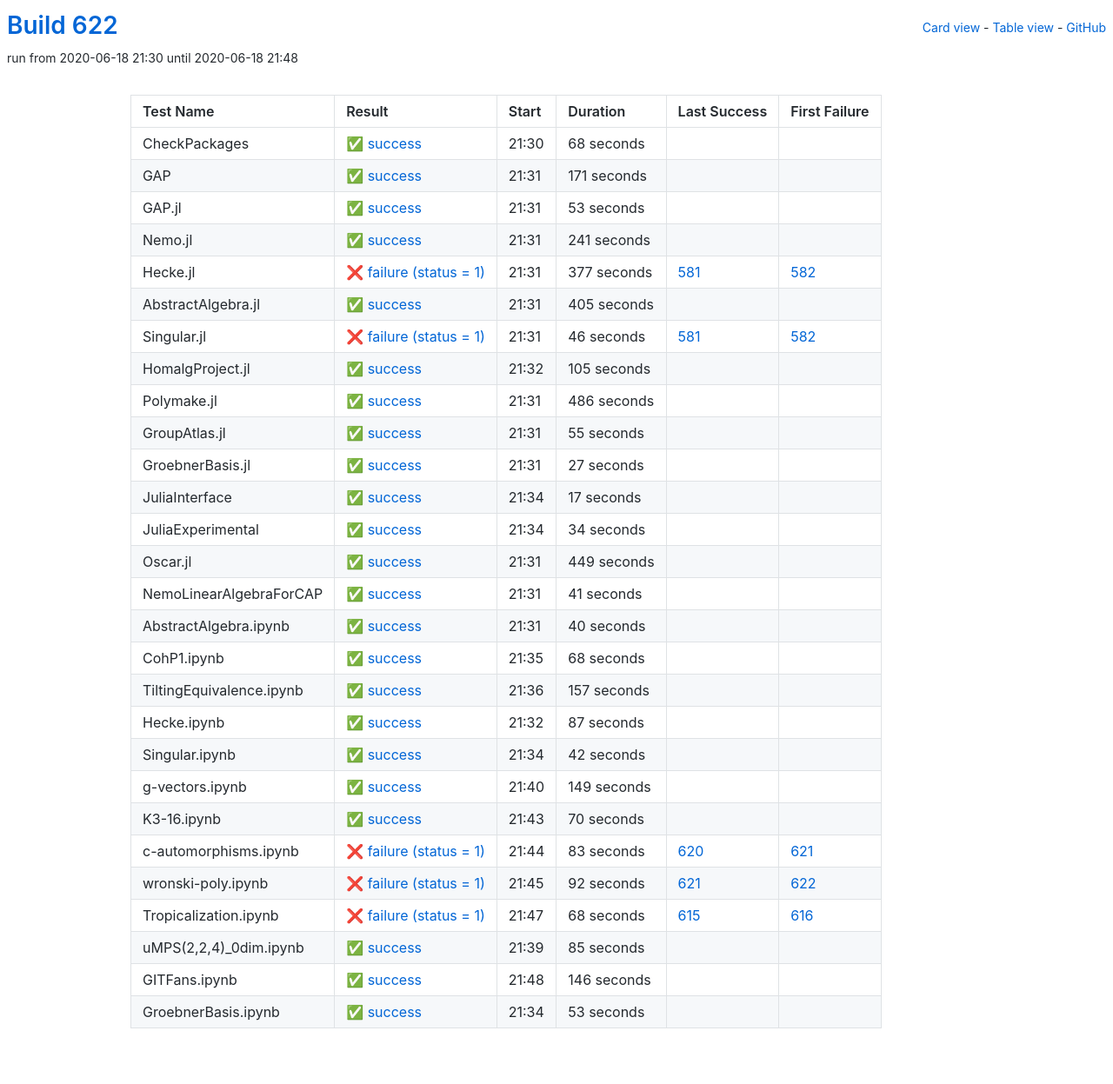
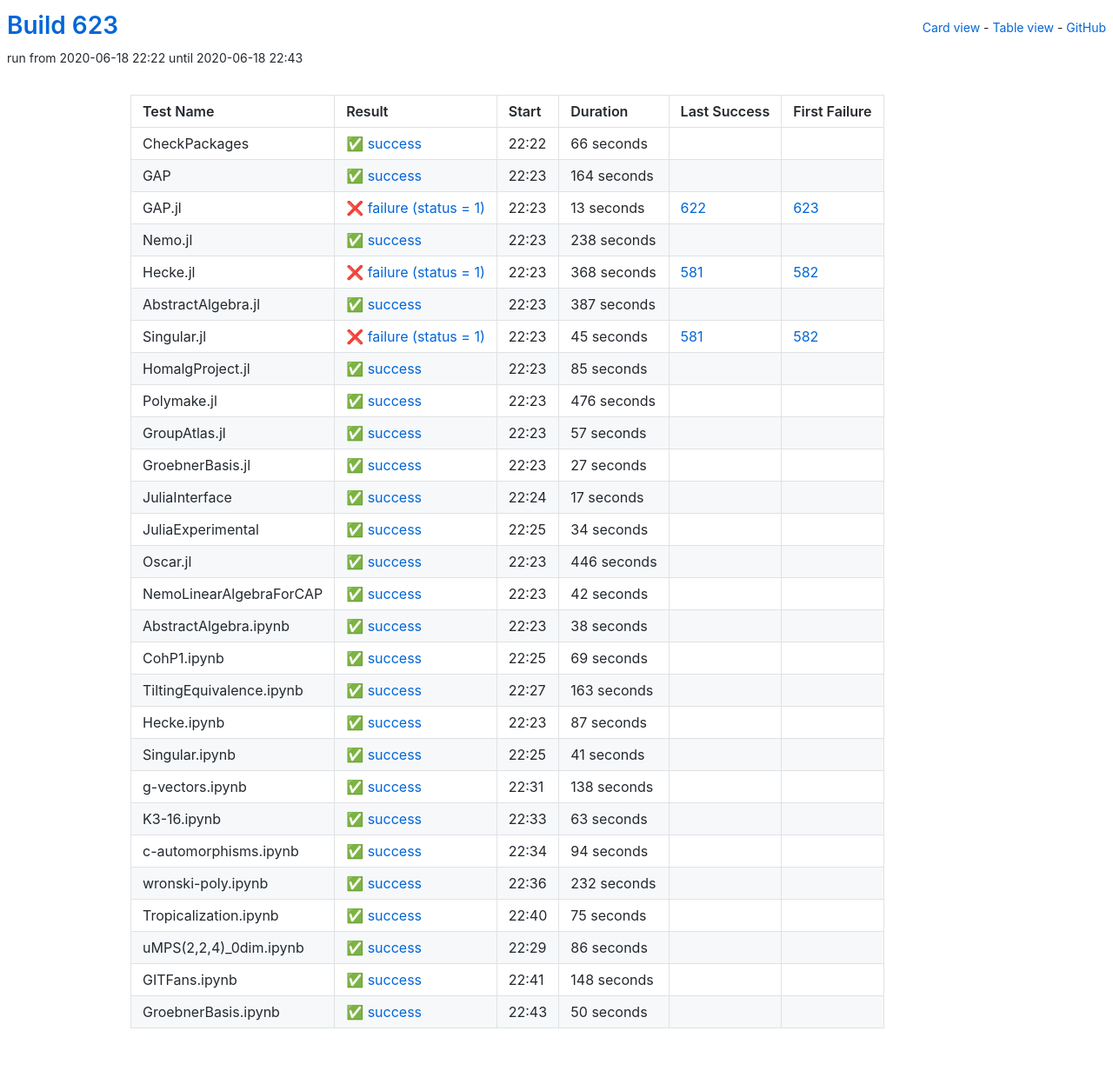
Before and after one commit to oscar-system/oscar-ci-status-1.4, a Jekyll site: the page built from table.html, in a window 1280 px wide. Shown: the whole page at 87% size. Built offline with Jekyll 4.4.1, drawn with Linux system fonts in a browser that asks for light colours.

Commit message:
Build #623

```diff
--- a/_data/ci.yml
+++ b/_data/ci.yml
@@ -1,6 +1,6 @@
 ---
-build: 622
-build_url: https://oscarci.mathematik.uni-kl.de/job/oscar-julia-1.4/622/
+build: 623
+build_url: https://oscarci.mathematik.uni-kl.de/job/oscar-julia-1.4/623/
 job: oscar-julia-1.4
 organization: oscar-system
 repo: oscar-ci-status-1.4
@@ -8,128 +8,128 @@ repourl: https://github.com/oscar-system/oscar-ci-status-1.4
 tests:
 - name: CheckPackages
   id: checkpackages
-  log: https://oscarci.mathematik.uni-kl.de/job/oscar-julia-1.4/622/artifact/logs/build-622/CheckPackages.log
-  start: 2020-06-18 21:30
+  log: https://oscarci.mathematik.uni-kl.de/job/oscar-julia-1.4/623/artifact/logs/build-623/CheckPackages.log
+  start: 2020-06-18 22:22
   success: true
   exitcode: 0
   status: success
-  duration: 68
+  duration: 66
   last_success: false
   last_success_url:
   first_failure: false
   first_failure_url:
 - name: GAP
   id: gap
-  log: https://oscarci.mathematik.uni-kl.de/job/oscar-julia-1.4/622/artifact/logs/build-622/GAP.log
-  start: 2020-06-18 21:31
+  log: https://oscarci.mathematik.uni-kl.de/job/oscar-julia-1.4/623/artifact/logs/build-623/GAP.log
+  start: 2020-06-18 22:23
   success: true
   exitcode: 0
   status: success
-  duration: 171
+  duration: 164
   last_success: false
   last_success_url:
   first_failure: false
   first_failure_url:
 - name: GAP.jl
   id: gap-jl
-  log: https://oscarci.mathematik.uni-kl.de/job/oscar-julia-1.4/622/artifact/logs/build-622/GAP.jl.log
-  start: 2020-06-18 21:31
+  log: https://oscarci.mathematik.uni-kl.de/job/oscar-julia-1.4/623/artifact/logs/build-623/GAP.jl.log
+  start: 2020-06-18 22:23
+  success: false
+  exitcode: 1
+  status: failure
+  duration: 13
+  last_success: 622
+  last_success_url: https://oscarci.mathematik.uni-kl.de/job/oscar-julia-1.4/622/
+  first_failure: 623
+  first_failure_url: https://oscarci.mathematik.uni-kl.de/job/oscar-julia-1.4/623/
+- name: Nemo.jl
+  id: nemo-jl
+  log: https://oscarci.mathematik.uni-kl.de/job/oscar-julia-1.4/623/artifact/logs/build-623/Nemo.jl.log
+  start: 2020-06-18 22:23
   success: true
   exitcode: 0
   status: success
-  duration: 53
-  last_success: false
-  last_success_url:
-  first_failure: false
-  first_failure_url:
-- name: Nemo.jl
-  id: nemo-jl
-  log: https://oscarci.mathematik.uni-kl.de/job/oscar-julia-1.4/622/artifact/logs/build-622/Nemo.jl.log
-  start: 2020-06-18 21:31
-  success: true
-  exitcode: 0
-  status: success
-  duration: 241
+  duration: 238
   last_success: false
   last_success_url:
   first_failure: false
   first_failure_url:
 - name: Hecke.jl
   id: hecke-jl
-  log: https://oscarci.mathematik.uni-kl.de/job/oscar-julia-1.4/622/artifact/logs/build-622/Hecke.jl.log
-  start: 2020-06-18 21:31
+  log: https://oscarci.mathematik.uni-kl.de/job/oscar-julia-1.4/623/artifact/logs/build-623/Hecke.jl.log
+  start: 2020-06-18 22:23
   success: false
   exitcode: 1
   status: failure
-  duration: 377
+  duration: 368
   last_success: 581
   last_success_url: https://oscarci.mathematik.uni-kl.de/job/oscar-julia-1.4/581/
   first_failure: 582
   first_failure_url: https://oscarci.mathematik.uni-kl.de/job/oscar-julia-1.4/582/
 - name: AbstractAlgebra.jl
   id: abstractalgebra-jl
-  log: https://oscarci.mathematik.uni-kl.de/job/oscar-julia-1.4/622/artifact/logs/build-622/AbstractAlgebra.jl.log
-  start: 2020-06-18 21:31
+  log: https://oscarci.mathematik.uni-kl.de/job/oscar-julia-1.4/623/artifact/logs/build-623/AbstractAlgebra.jl.log
+  start: 2020-06-18 22:23
   success: true
   exitcode: 0
   status: success
-  duration: 405
+  duration: 387
   last_success: false
   last_success_url:
   first_failure: false
   first_failure_url:
 - name: Singular.jl
   id: singular-jl
-  log: https://oscarci.mathematik.uni-kl.de/job/oscar-julia-1.4/622/artifact/logs/build-622/Singular.jl.log
-  start: 2020-06-18 21:31
+  log: https://oscarci.mathematik.uni-kl.de/job/oscar-julia-1.4/623/artifact/logs/build-623/Singular.jl.log
+  start: 2020-06-18 22:23
   success: false
   exitcode: 1
   status: failure
-  duration: 46
+  duration: 45
   last_success: 581
   last_success_url: https://oscarci.mathematik.uni-kl.de/job/oscar-julia-1.4/581/
   first_failure: 582
   first_failure_url: https://oscarci.mathematik.uni-kl.de/job/oscar-julia-1.4/582/
 - name: HomalgProject.jl
   id: homalgproject-jl
-  log: https://oscarci.mathematik.uni-kl.de/job/oscar-julia-1.4/622/artifact/logs/build-622/HomalgProject.jl.log
-  start: 2020-06-18 21:32
+  log: https://oscarci.mathematik.uni-kl.de/job/oscar-julia-1.4/623/artifact/logs/build-623/HomalgProject.jl.log
+  start: 2020-06-18 22:23
   success: true
   exitcode: 0
   status: success
-  duration: 105
+  duration: 85
   last_success: false
   last_success_url:
   first_failure: false
   first_failure_url:
 - name: Polymake.jl
   id: polymake-jl
-  log: https://oscarci.mathematik.uni-kl.de/job/oscar-julia-1.4/622/artifact/logs/build-622/Polymake.jl.log
-  start: 2020-06-18 21:31
+  log: https://oscarci.mathematik.uni-kl.de/job/oscar-julia-1.4/623/artifact/logs/build-623/Polymake.jl.log
+  start: 2020-06-18 22:23
   success: true
   exitcode: 0
   status: success
-  duration: 486
+  duration: 476
   last_success: false
   last_success_url:
   first_failure: false
   first_failure_url:
 - name: GroupAtlas.jl
   id: groupatlas-jl
-  log: https://oscarci.mathematik.uni-kl.de/job/oscar-julia-1.4/622/artifact/logs/build-622/GroupAtlas.jl.log
-  start: 2020-06-18 21:31
+  log: https://oscarci.mathematik.uni-kl.de/job/oscar-julia-1.4/623/artifact/logs/build-623/GroupAtlas.jl.log
+  start: 2020-06-18 22:23
   success: true
   exitcode: 0
   status: success
-  duration: 55
+  duration: 57
   last_success: false
   last_success_url:
   first_failure: false
   first_failure_url:
 - name: GroebnerBasis.jl
   id: groebnerbasis-jl
-  log: https://oscarci.mathematik.uni-kl.de/job/oscar-julia-1.4/622/artifact/logs/build-622/GroebnerBasis.jl.log
-  start: 2020-06-18 21:31
+  log: https://oscarci.mathematik.uni-kl.de/job/oscar-julia-1.4/623/artifact/logs/build-623/GroebnerBasis.jl.log
+  start: 2020-06-18 22:23
   success: true
   exitcode: 0
   status: success
@@ -140,8 +140,8 @@ tests:
   first_failure_url:
 - name: JuliaInterface
   id: juliainterface
-  log: https://oscarci.mathematik.uni-kl.de/job/oscar-julia-1.4/622/artifact/logs/build-622/JuliaInterface.log
-  start: 2020-06-18 21:34
+  log: https://oscarci.mathematik.uni-kl.de/job/oscar-julia-1.4/623/artifact/logs/build-623/JuliaInterface.log
+  start: 2020-06-18 22:24
   success: true
   exitcode: 0
   status: success
@@ -152,8 +152,8 @@ tests:
   first_failure_url:
 - name: JuliaExperimental
   id: juliaexperimental
-  log: https://oscarci.mathematik.uni-kl.de/job/oscar-julia-1.4/622/artifact/logs/build-622/JuliaExperimental.log
-  start: 2020-06-18 21:34
+  log: https://oscarci.mathematik.uni-kl.de/job/oscar-julia-1.4/623/artifact/logs/build-623/JuliaExperimental.log
+  start: 2020-06-18 22:25
   success: true
   exitcode: 0
   status: success
@@ -164,68 +164,68 @@ tests:
   first_failure_url:
 - name: Oscar.jl
   id: oscar-jl
-  log: https://oscarci.mathematik.uni-kl.de/job/oscar-julia-1.4/622/artifact/logs/build-622/Oscar.jl.log
-  start: 2020-06-18 21:31
+  log: https://oscarci.mathematik.uni-kl.de/job/oscar-julia-1.4/623/artifact/logs/build-623/Oscar.jl.log
+  start: 2020-06-18 22:23
   success: true
   exitcode: 0
   status: success
-  duration: 449
+  duration: 446
   last_success: false
   last_success_url:
   first_failure: false
   first_failure_url:
 - name: NemoLinearAlgebraForCAP
   id: nemolinearalgebraforcap
-  log: https://oscarci.mathematik.uni-kl.de/job/oscar-julia-1.4/622/artifact/logs/build-622/NemoLinearAlgebraForCAP.log
-  start: 2020-06-18 21:31
+  log: https://oscarci.mathematik.uni-kl.de/job/oscar-julia-1.4/623/artifact/logs/build-623/NemoLinearAlgebraForCAP.log
+  start: 2020-06-18 22:23
   success: true
   exitcode: 0
   status: success
-  duration: 41
+  duration: 42
   last_success: false
   last_success_url:
   first_failure: false
   first_failure_url:
 - name: AbstractAlgebra.ipynb
   id: abstractalgebra-ipynb
-  log: https://oscarci.mathematik.uni-kl.de/job/oscar-julia-1.4/622/artifact/logs/build-622/AbstractAlgebra.ipynb.log
-  start: 2020-06-18 21:31
+  log: https://oscarci.mathematik.uni-kl.de/job/oscar-julia-1.4/623/artifact/logs/build-623/AbstractAlgebra.ipynb.log
+  start: 2020-06-18 22:23
   success: true
   exitcode: 0
   status: success
-  duration: 40
+  duration: 38
   last_success: false
   last_success_url:
   first_failure: false
   first_failure_url:
 - name: CohP1.ipynb
   id: cohp1-ipynb
-  log: https://oscarci.mathematik.uni-kl.de/job/oscar-julia-1.4/622/artifact/logs/build-622/CohP1.ipynb.log
-  start: 2020-06-18 21:35
+  log: https://oscarci.mathematik.uni-kl.de/job/oscar-julia-1.4/623/artifact/logs/build-623/CohP1.ipynb.log
+  start: 2020-06-18 22:25
   success: true
   exitcode: 0
   status: success
-  duration: 68
+  duration: 69
   last_success: false
   last_success_url:
   first_failure: false
   first_failure_url:
 - name: TiltingEquivalence.ipynb
   id: tiltingequivalence-ipynb
-  log: https://oscarci.mathematik.uni-kl.de/job/oscar-julia-1.4/622/artifact/logs/build-622/TiltingEquivalence.ipynb.log
-  start: 2020-06-18 21:36
+  log: https://oscarci.mathematik.uni-kl.de/job/oscar-julia-1.4/623/artifact/logs/build-623/TiltingEquivalence.ipynb.log
+  start: 2020-06-18 22:27
   success: true
   exitcode: 0
   status: success
-  duration: 157
+  duration: 163
   last_success: false
   last_success_url:
   first_failure: false
   first_failure_url:
 - name: Hecke.ipynb
   id: hecke-ipynb
-  log: https://oscarci.mathematik.uni-kl.de/job/oscar-julia-1.4/622/artifact/logs/build-622/Hecke.ipynb.log
-  start: 2020-06-18 21:32
+  log: https://oscarci.mathematik.uni-kl.de/job/oscar-julia-1.4/623/artifact/logs/build-623/Hecke.ipynb.log
+  start: 2020-06-18 22:23
   success: true
   exitcode: 0
   status: success
@@ -236,108 +236,108 @@ tests:
   first_failure_url:
 - name: Singular.ipynb
   id: singular-ipynb
-  log: https://oscarci.mathematik.uni-kl.de/job/oscar-julia-1.4/622/artifact/logs/build-622/Singular.ipynb.log
-  start: 2020-06-18 21:34
+  log: https://oscarci.mathematik.uni-kl.de/job/oscar-julia-1.4/623/artifact/logs/build-623/Singular.ipynb.log
+  start: 2020-06-18 22:25
   success: true
   exitcode: 0
   status: success
-  duration: 42
+  duration: 41
   last_success: false
   last_success_url:
   first_failure: false
   first_failure_url:
 - name: g-vectors.ipynb
   id: g-vectors-ipynb
-  log: https://oscarci.mathematik.uni-kl.de/job/oscar-julia-1.4/622/artifact/logs/build-622/g-vectors.ipynb.log
-  start: 2020-06-18 21:40
+  log: https://oscarci.mathematik.uni-kl.de/job/oscar-julia-1.4/623/artifact/logs/build-623/g-vectors.ipynb.log
+  start: 2020-06-18 22:31
   success: true
   exitcode: 0
   status: success
-  duration: 149
+  duration: 138
   last_success: false
   last_success_url:
   first_failure: false
   first_failure_url:
 - name: K3-16.ipynb
   id: k3-16-ipynb
-  log: https://oscarci.mathematik.uni-kl.de/job/oscar-julia-1.4/622/artifact/logs/build-622/K3-16.ipynb.log
-  start: 2020-06-18 21:43
+  log: https://oscarci.mathematik.uni-kl.de/job/oscar-julia-1.4/623/artifact/logs/build-623/K3-16.ipynb.log
+  start: 2020-06-18 22:33
   success: true
   exitcode: 0
   status: success
-  duration: 70
+  duration: 63
   last_success: false
   last_success_url:
   first_failure: false
   first_failure_url:
 - name: c-automorphisms.ipynb
   id: c-automorphisms-ipynb
-  log: https://oscarci.mathematik.uni-kl.de/job/oscar-julia-1.4/622/artifact/logs/build-622/c-automorphisms.ipynb.log
-  start: 2020-06-18 21:44
-  success: false
-  exitcode: 1
-  status: failure
-  duration: 83
-  last_success: 620
-  last_success_url: https://oscarci.mathematik.uni-kl.de/job/oscar-julia-1.4/620/
-  first_failure: 621
-  first_failure_url: https://oscarci.mathematik.uni-kl.de/job/oscar-julia-1.4/621/
-- name: wronski-poly.ipynb
-  id: wronski-poly-ipynb
-  log: https://oscarci.mathematik.uni-kl.de/job/oscar-julia-1.4/622/artifact/logs/build-622/wronski-poly.ipynb.log
-  start: 2020-06-18 21:45
-  success: false
-  exitcode: 1
-  status: failure
-  duration: 92
-  last_success: 621
-  last_success_url: https://oscarci.mathematik.uni-kl.de/job/oscar-julia-1.4/621/
-  first_failure: 622
-  first_failure_url: https://oscarci.mathematik.uni-kl.de/job/oscar-julia-1.4/622/
-- name: Tropicalization.ipynb
-  id: tropicalization-ipynb
-  log: https://oscarci.mathematik.uni-kl.de/job/oscar-julia-1.4/622/artifact/logs/build-622/Tropicalization.ipynb.log
-  start: 2020-06-18 21:47
-  success: false
-  exitcode: 1
-  status: failure
-  duration: 68
-  last_success: 615
-  last_success_url: https://oscarci.mathematik.uni-kl.de/job/oscar-julia-1.4/615/
-  first_failure: 616
-  first_failure_url: https://oscarci.mathematik.uni-kl.de/job/oscar-julia-1.4/616/
-- name: uMPS(2,2,4)_0dim.ipynb
-  id: umps-2-2-4-0dim-ipynb
-  log: https://oscarci.mathematik.uni-kl.de/job/oscar-julia-1.4/622/artifact/logs/build-622/uMPS-2-2-4-_0dim.ipynb.log
-  start: 2020-06-18 21:39
+  log: https://oscarci.mathematik.uni-kl.de/job/oscar-julia-1.4/623/artifact/logs/build-623/c-automorphisms.ipynb.log
+  start: 2020-06-18 22:34
   success: true
   exitcode: 0
   status: success
-  duration: 85
+  duration: 94
+  last_success: false
+  last_success_url:
+  first_failure: false
+  first_failure_url:
+- name: wronski-poly.ipynb
+  id: wronski-poly-ipynb
+  log: https://oscarci.mathematik.uni-kl.de/job/oscar-julia-1.4/623/artifact/logs/build-623/wronski-poly.ipynb.log
+  start: 2020-06-18 22:36
+  success: true
+  exitcode: 0
+  status: success
+  duration: 232
+  last_success: false
+  last_success_url:
+  first_failure: false
+  first_failure_url:
+- name: Tropicalization.ipynb
+  id: tropicalization-ipynb
+  log: https://oscarci.mathematik.uni-kl.de/job/oscar-julia-1.4/623/artifact/logs/build-623/Tropicalization.ipynb.log
+  start: 2020-06-18 22:40
+  success: true
+  exitcode: 0
+  status: success
+  duration: 75
+  last_success: false
+  last_success_url:
+  first_failure: false
+  first_failure_url:
+- name: uMPS(2,2,4)_0dim.ipynb
+  id: umps-2-2-4-0dim-ipynb
+  log: https://oscarci.mathematik.uni-kl.de/job/oscar-julia-1.4/623/artifact/logs/build-623/uMPS-2-2-4-_0dim.ipynb.log
+  start: 2020-06-18 22:29
+  success: true
+  exitcode: 0
+  status: success
+  duration: 86
   last_success: false
   last_success_url:
   first_failure: false
   first_failure_url:
 - name: GITFans.ipynb
   id: gitfans-ipynb
-  log: https://oscarci.mathematik.uni-kl.de/job/oscar-julia-1.4/622/artifact/logs/build-622/GITFans.ipynb.log
-  start: 2020-06-18 21:48
+  log: https://oscarci.mathematik.uni-kl.de/job/oscar-julia-1.4/623/artifact/logs/build-623/GITFans.ipynb.log
+  start: 2020-06-18 22:41
   success: true
   exitcode: 0
   status: success
-  duration: 146
+  duration: 148
   last_success: false
   last_success_url:
   first_failure: false
   first_failure_url:
 - name: GroebnerBasis.ipynb
   id: groebnerbasis-ipynb
-  log: https://oscarci.mathematik.uni-kl.de/job/oscar-julia-1.4/622/artifact/logs/build-622/GroebnerBasis.ipynb.log
-  start: 2020-06-18 21:34
+  log: https://oscarci.mathematik.uni-kl.de/job/oscar-julia-1.4/623/artifact/logs/build-623/GroebnerBasis.ipynb.log
+  start: 2020-06-18 22:43
   success: true
   exitcode: 0
   status: success
-  duration: 53
+  duration: 50
   last_success: false
   last_success_url:
   first_failure: false
```
Also changed, not shown: README.md.
